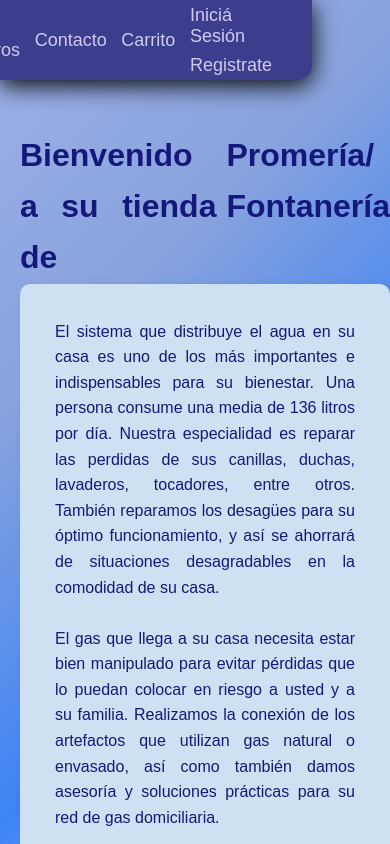
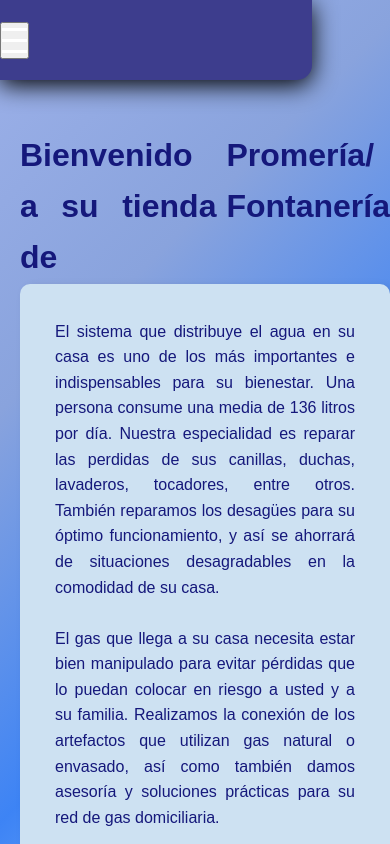
Before and after one commit to Adrifoz/IntegratorReact, a React (Vite) app: page / in a window 390 px wide. Shown: the top 844 px of the page. Built offline with nearby package versions, Linux system fonts and the light colour scheme.

Commit message:
working at responsive navbar

```diff
--- a/src/CSS/Layout.css
+++ b/src/CSS/Layout.css
@@ -48,6 +48,10 @@ ul {
 
 }
 
+.nav-links { list-style: none; display: flex; }
+.nav-links li { margin: 0 15px;
+}
+
 .Login {
     display: flex;
     flex-direction: column;
@@ -60,6 +64,11 @@ ul {
     font-size: 18px;
 }
 
+.menu-toggle {
+    display: none; flex-direction: column; cursor: pointer; }
+
+    .menu-toggle .bar { width: 25px; height: 3px; margin: 4px 0; background-color: #fff; }
+
 /* Estilos para pantallas grandes (escritorio) */
 /* @media (min-width: 1024px) {
     .container {
@@ -68,16 +77,26 @@ ul {
 } */
 
 /* Estilos para tablets (pantallas medianas) */
-@media (max-width: 1023px) and (min-width: 768px) {
+/* @media (max-width: 1023px) and (min-width: 768px) {
     .container {
         max-width: 700px;
     }
-}
+} */
 
 /* Estilos para celulares (pantallas pequeñas) */
 @media (max-width: 767px) {
-    .container {
-        padding: 10px;
-        font-size: 14px;
+
+    #NavContainer { justify-content: space-between; }
+
+    .nav-links{ display: none; flex-direction: column; width: 100%; background-color: rgb(61, 61, 141); position: absolute; top: 80px; left: 0; }
+
+    .nav-links.active{
+        display: flex;
     }
-}
+
+    .nav-links li {
+        margin: 20px 0; text-align: center;
+     }
+     .menu-toggle { display: flex; }
+
+    }
--- a/src/paginas/Layout.jsx
+++ b/src/paginas/Layout.jsx
@@ -17,11 +17,24 @@ function Layout() {
         setCartOpen(false);
       }}
 
+    const [isMenuOpen, setIsMenuOpen] = useState(false);
+    const handleMenuToggle = () => {
+            setIsMenuOpen(!isMenuOpen);
+            };
+
 
   return (
     <>
         <nav>
+
             <ul id='NavContainer'>
+                <button className="menu-toggle" aria-label="Abrir menú" onClick={handleMenuToggle}>
+                    <span className="bar"></span>
+                    <span className="bar"></span>
+                    <span className="bar"></span>
+                </button>
+
+                <ul className={`nav-links ${isMenuOpen ? 'active' : ''}`}>
                     <li>
                         <Link className='navLink' to='/'>Home</Link>
                     </li>
@@ -48,6 +61,7 @@ function Layout() {
                         </li>
                     </ul>
                 </ul>
+            </ul>
         </nav>
         <Outlet/>
     </>
```
Lines whose indentation alone changed are shown as unchanged.
